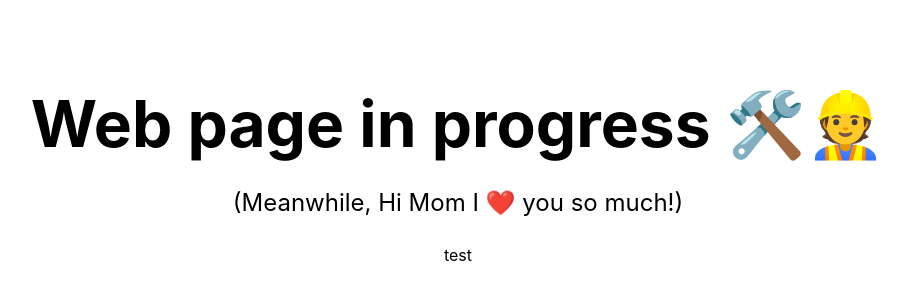
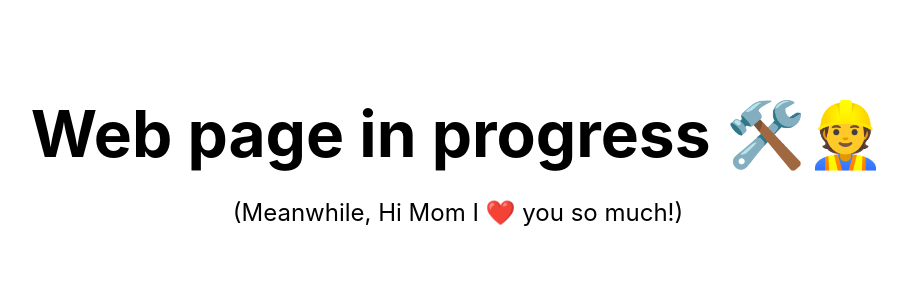
Before and after one commit to eyohadrian/nextjs-test, a Next.js app: page / in a window 1280 px wide. Shown: the part 224-524 px from the top of the page, without its empty margins (182-1089 px from the left). Built offline with nearby package versions, Linux system fonts and the light colour scheme.

Commit message:
removed test

```diff
--- a/pages/index.js
+++ b/pages/index.js
@@ -18,7 +18,6 @@ export default function Home() {
         <p className={styles.description}>
           (Meanwhile, Hi Mom I ❤️ you so much!)
         </p>
-        <a href="http://d1u60c6ghftig7.cloudfront.net/?test=test">test</a>
       </main>
     </div>
   )
```
